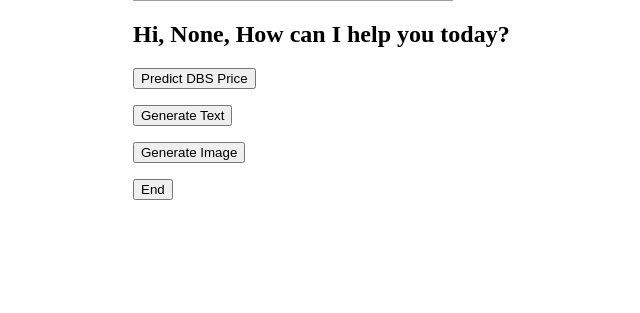
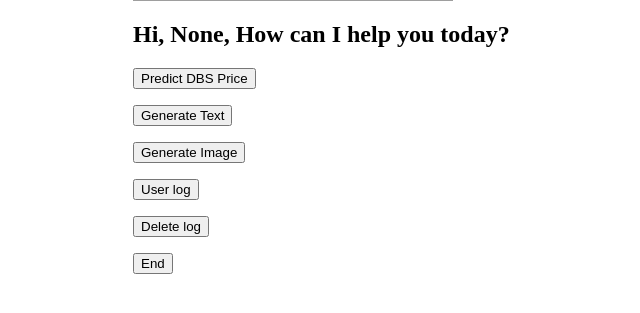
Before and after one commit to stewartsho/11052024-Financial-web-app, a Flask app: page /main in a window 1280 px wide. Shown: the part 247-560 px from the top of the page, without its empty margins (191-831 px from the left). Run offline with Flask 3, Linux system fonts and the light colour scheme; parts of the project's set-up code (start-up, migrations or seed data) failed here and were passed over; grey boxes are pictures that could not be loaded.

Commit message:
Add files via upload

```diff
--- a/templates/main.html
+++ b/templates/main.html
@@ -18,6 +18,12 @@
 <form action="/generate_image" method="post">
     <p><input type="submit" value="Generate Image"></p>
 </form>
+<form action="/log" method="post">
+    <p><input type="submit" value="User log"></p>
+</form>
+<form action="/delete" method="post">
+    <p><input type="submit" value="Delete log"></p>
+</form>
 <form action="/end" method="post">
     <p><input type="submit" value="End"></p>
 </form>
```
Also changed, not shown: templates/delete.html (added, +16 -0 lines), templates/log.html (added, +17 -0 lines).
